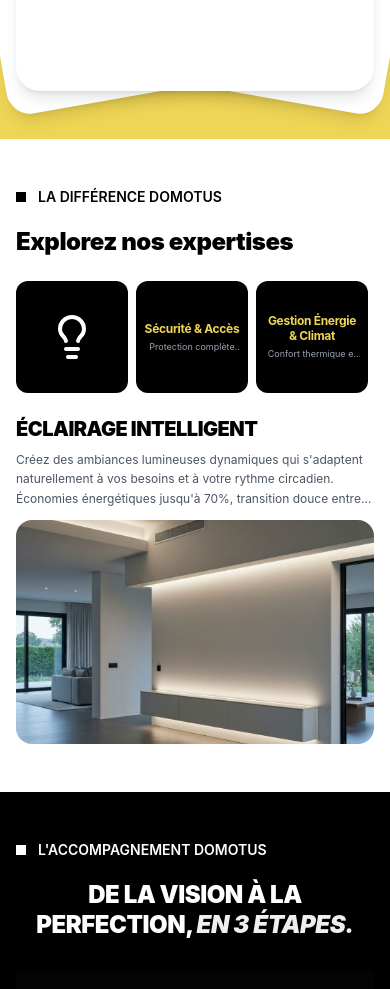
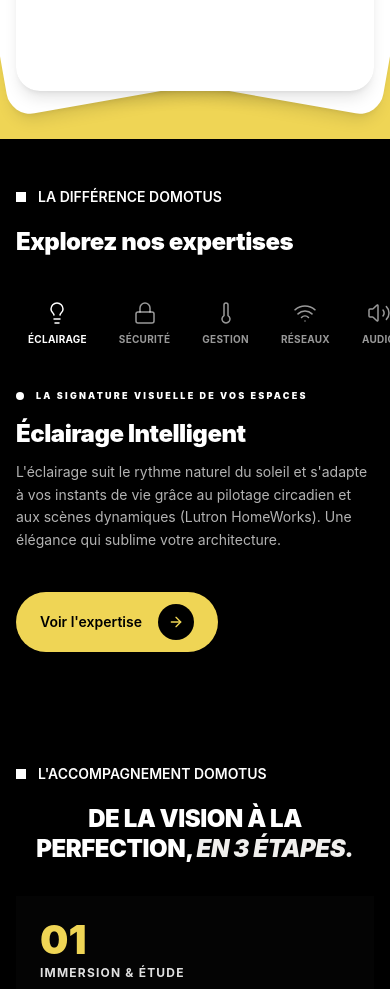
Before and after one commit to AkramF/DOMOTUS, a Next.js app: page / in a window 390 px wide. Shown: the part 2100-3089 px from the top of the page. Built offline with nearby package versions, Linux system fonts and the light colour scheme.

Commit message:
refactor: mobile-first expertise showcase with premium animations
Mobile icons-only view, smooth image hover effects, and dark theme

```diff
--- a/app/page.tsx
+++ b/app/page.tsx
@@ -456,21 +456,21 @@ export default function HomePage() {
         </div>
       </section>
 
-      {/* ── LA DIFFÉRENCE DOMOTUS — Architecture Portfolio ── */}
-      <section className="py-12 sm:py-16 lg:py-28" style={{ backgroundColor: "#ffffff" }} aria-labelledby="services-heading">
+      {/* ── LA DIFFÉRENCE DOMOTUS — Expertises ── */}
+      <section className="py-12 sm:py-16 lg:py-28" style={{ backgroundColor: "#000000" }} aria-labelledby="services-heading">
         <div className="mx-auto max-w-7xl px-4 sm:px-6 lg:px-6">
-          <div className="mb-6 sm:mb-8 lg:mb-10">
-            <SectionLabel color="#000000">LA DIFFÉRENCE DOMOTUS</SectionLabel>
+          <div className="mb-8 sm:mb-12 lg:mb-16">
+            <SectionLabel color="#ffffff">LA DIFFÉRENCE DOMOTUS</SectionLabel>
             <h2
               id="services-heading"
-              className="font-black leading-tight text-black text-balance"
+              className="font-black leading-tight text-white text-balance"
               style={{ fontSize: "clamp(1.5rem, 4vw, 2.8rem)", letterSpacing: "-0.02em" }}
             >
               Explorez nos expertises
             </h2>
           </div>
 
-          <ArchitecturePortfolio projects={portfolioProjects} />
+          <ExpertisesShowcase items={expertises} />
         </div>
       </section>
 
--- a/components/sections/ExpertisesShowcase.tsx
+++ b/components/sections/ExpertisesShowcase.tsx
@@ -3,7 +3,8 @@
 import { useState } from 'react'
 import Image from 'next/image'
 import Link from 'next/link'
-import { ArrowRight } from 'lucide-react'
+import { ArrowRight, Lightbulb, Lock, Thermometer, Wifi, Volume2, Radio, Settings } from 'lucide-react'
+import { motion } from 'framer-motion'
 
 interface ExpertiseItem {
   title: string
@@ -18,23 +19,72 @@ interface ExpertisesShowcaseProps {
   items: ExpertiseItem[]
 }
 
+// Map expertise titles to icons
+const getIconForExpertise = (title: string) => {
+  const iconProps = { size: 24, strokeWidth: 1.5 }
+  switch (title.toLowerCase()) {
+    case 'éclairage intelligent':
+      return <Lightbulb {...iconProps} />
+    case 'sécurité & accès':
+      return <Lock {...iconProps} />
+    case 'gestion énergie & climat':
+      return <Thermometer {...iconProps} />
+    case 'réseaux & connectivité':
+      return <Wifi {...iconProps} />
+    case 'audio & divertissement':
+      return <Volume2 {...iconProps} />
+    case 'supervision globale (bms)':
+      return <Radio {...iconProps} />
+    default:
+      return <Settings {...iconProps} />
+  }
+}
+
 export function ExpertisesShowcase({ items }: ExpertisesShowcaseProps) {
   const [selectedIndex, setSelectedIndex] = useState(0)
   const selected = items[selectedIndex]
 
   return (
-    <div className="grid grid-cols-1 lg:grid-cols-12 gap-6 lg:gap-8 items-stretch">
-      {/* Left column — Category cards (vertical stack on mobile, stretch on desktop) */}
-      <div className="lg:col-span-3 flex flex-col gap-3 w-full">
+    <div className="flex flex-col gap-6 lg:gap-8">
+      {/* ── MOBILE: Icon tabs (horizontal scroll) ── */}
+      <div className="lg:hidden flex gap-2 overflow-x-auto pb-2 -mx-4 px-4 scrollbar-hide">
+        {items.map((item, index) => {
+          const isActive = index === selectedIndex
+          return (
+            <motion.button
+              key={item.title}
+              onClick={() => setSelectedIndex(index)}
+              whileHover={{ scale: 1.05 }}
+              whileTap={{ scale: 0.95 }}
+              className={`flex-shrink-0 flex flex-col items-center gap-2 p-3 rounded-lg transition-all duration-300 ${
+                isActive ? 'bg-black/20' : 'hover:bg-black/10'
+              }`}
+              aria-pressed={isActive}
+              aria-label={`Sélectionner ${item.title}`}
+            >
+              <div className={`transition-colors duration-300 ${isActive ? 'text-white' : 'text-white/60'}`}>
+                {getIconForExpertise(item.title)}
+              </div>
+              <span className={`text-[10px] uppercase tracking-wide font-bold text-center leading-tight max-w-[60px] transition-colors duration-300 ${isActive ? 'text-white' : 'text-white/60'}`}>
+                {item.title.split(' ')[0]}
+              </span>
+            </motion.button>
+          )
+        })}
+      </div>
+
+      {/* ── DESKTOP: Category cards (vertical stack) ── */}
+      <div className="hidden lg:grid lg:grid-cols-3 lg:gap-4 w-full">
         {items.map((item, index) => {
           const isActive = index === selectedIndex
 
           return (
-            <button
+            <motion.button
               key={item.title}
               onClick={() => setSelectedIndex(index)}
-              className={`focus-ring relative rounded-2xl overflow-hidden flex items-center justify-center p-4 group transition-all duration-300 w-full h-24 lg:h-40 ${
-                isActive ? 'ring-2 ring-black' : 'hover:shadow-lg'
+              whileHover={{ y: isActive ? 0 : -2 }}
+              className={`focus-ring relative rounded-2xl overflow-hidden flex items-center justify-center p-6 group transition-all duration-300 h-40 ${
+                isActive ? 'ring-2 ring-white' : 'hover:shadow-lg'
               }`}
               style={{ backgroundColor: "#000000", position: 'relative' }}
               aria-pressed={isActive}
@@ -61,7 +111,7 @@ export function ExpertisesShowcase({ items }: ExpertisesShowcaseProps) {
                 style={{
                   fontFamily: "Inter, sans-serif",
                   fontWeight: 500,
-                  fontSize: "clamp(16px, 4vw, 24px)",
+                  fontSize: "clamp(14px, 3vw, 20px)",
                   lineHeight: "1.3",
                   letterSpacing: "0",
                   color: isActive ? "#ffffff" : "#efd555",
@@ -71,27 +121,33 @@ export function ExpertisesShowcase({ items }: ExpertisesShowcaseProps) {
               >
                 {item.title}
               </h4>
-            </button>
+            </motion.button>
           )
         })}
       </div>
 
-      {/* Right column — Selected project content */}
-      <div className="lg:col-span-9 flex flex-col gap-4 lg:gap-6">
+      {/* Right column — Selected project content with premium animations */}
+      <motion.div
+        key={selected.title}
+        initial={{ opacity: 0, y: 20 }}
+        animate={{ opacity: 1, y: 0 }}
+        transition={{ duration: 0.4, ease: "easeOut" }}
+        className="flex flex-col gap-4 lg:gap-6"
+      >
         {/* Project badge */}
         <div className="flex items-center gap-3">
-          <div className="w-2 h-2 bg-black rounded-full" />
-          <span className="text-[9px] uppercase tracking-[0.25em] font-black text-black">
+          <div className="w-2 h-2 bg-white rounded-full" />
+          <span className="text-[9px] uppercase tracking-[0.25em] font-black text-white">
             {selected.badge.split('·')[0].trim().toUpperCase()}
           </span>
         </div>
 
         {/* Project title & description */}
         <div>
-          <h3 className="font-black leading-tight text-black text-balance mb-3 lg:mb-4" style={{ fontSize: "clamp(1.5rem, 5vw, 2.6rem)", letterSpacing: "-0.02em" }}>
+          <h3 className="font-black leading-tight text-white text-balance mb-3 lg:mb-4" style={{ fontSize: "clamp(1.5rem, 5vw, 2.6rem)", letterSpacing: "-0.02em" }}>
             {selected.title}
           </h3>
-          <p className="text-black/60 leading-relaxed text-[14px] lg:text-[15px] max-w-xl mb-6 lg:mb-8">
+          <p className="text-white/70 leading-relaxed text-[14px] lg:text-[15px] max-w-xl mb-6 lg:mb-8">
             {selected.description}
           </p>
         </div>
@@ -100,17 +156,20 @@ export function ExpertisesShowcase({ items }: ExpertisesShowcaseProps) {
         <Link
           href={selected.href}
           className="focus-ring inline-flex items-center justify-between px-6 lg:px-8 py-3 lg:py-4 rounded-full w-fit transition-all duration-300 hover:shadow-xl group text-sm lg:text-[14px]"
-          style={{ backgroundColor: "#000000" }}
+          style={{ backgroundColor: "#efd555" }}
         >
-          <span className="text-white font-semibold">View project</span>
-          <div className="ml-4 lg:ml-6 w-9 lg:w-11 h-9 lg:h-11 rounded-full flex items-center justify-center transition-transform group-hover:scale-110 flex-shrink-0" style={{ backgroundColor: "#efd555" }}>
-            <ArrowRight size={16} className="text-black" aria-hidden="true" />
+          <span className="text-black font-semibold">Voir l'expertise</span>
+          <div className="ml-4 lg:ml-6 w-9 lg:w-11 h-9 lg:h-11 rounded-full flex items-center justify-center transition-transform group-hover:scale-110 flex-shrink-0" style={{ backgroundColor: "#000000" }}>
+            <ArrowRight size={16} className="text-[#efd555]" aria-hidden="true" />
           </div>
         </Link>
 
-        {/* Large project image — responsive height */}
-        <div
-          className="relative overflow-hidden rounded-2xl lg:rounded-3xl w-full h-64 sm:h-80 lg:h-96 flex-1 min-h-0"
+        {/* Large project image — premium animations */}
+        <motion.div
+          initial={{ opacity: 0, scale: 0.95 }}
+          animate={{ opacity: 1, scale: 1 }}
+          transition={{ duration: 0.5, ease: "easeOut", delay: 0.1 }}
+          className="relative overflow-hidden rounded-2xl lg:rounded-3xl w-full h-64 sm:h-80 lg:h-96 flex-1 min-h-0 group"
           style={{ position: 'relative' }}
         >
           <Image
@@ -118,11 +177,13 @@ export function ExpertisesShowcase({ items }: ExpertisesShowcaseProps) {
             alt={selected.imageAlt}
             fill
             sizes="(max-width: 640px) 100vw, (max-width: 1024px) 100vw, 60vw"
-            className="object-cover"
+            className="object-cover group-hover:scale-110 transition-transform duration-700 ease-out"
             priority
           />
-        </div>
-      </div>
+          {/* Premium overlay effect */}
+          <div className="absolute inset-0 bg-gradient-to-t from-black/30 via-transparent to-black/10 opacity-0 group-hover:opacity-100 transition-opacity duration-700" />
+        </motion.div>
+      </motion.div>
     </div>
   )
 }
```
